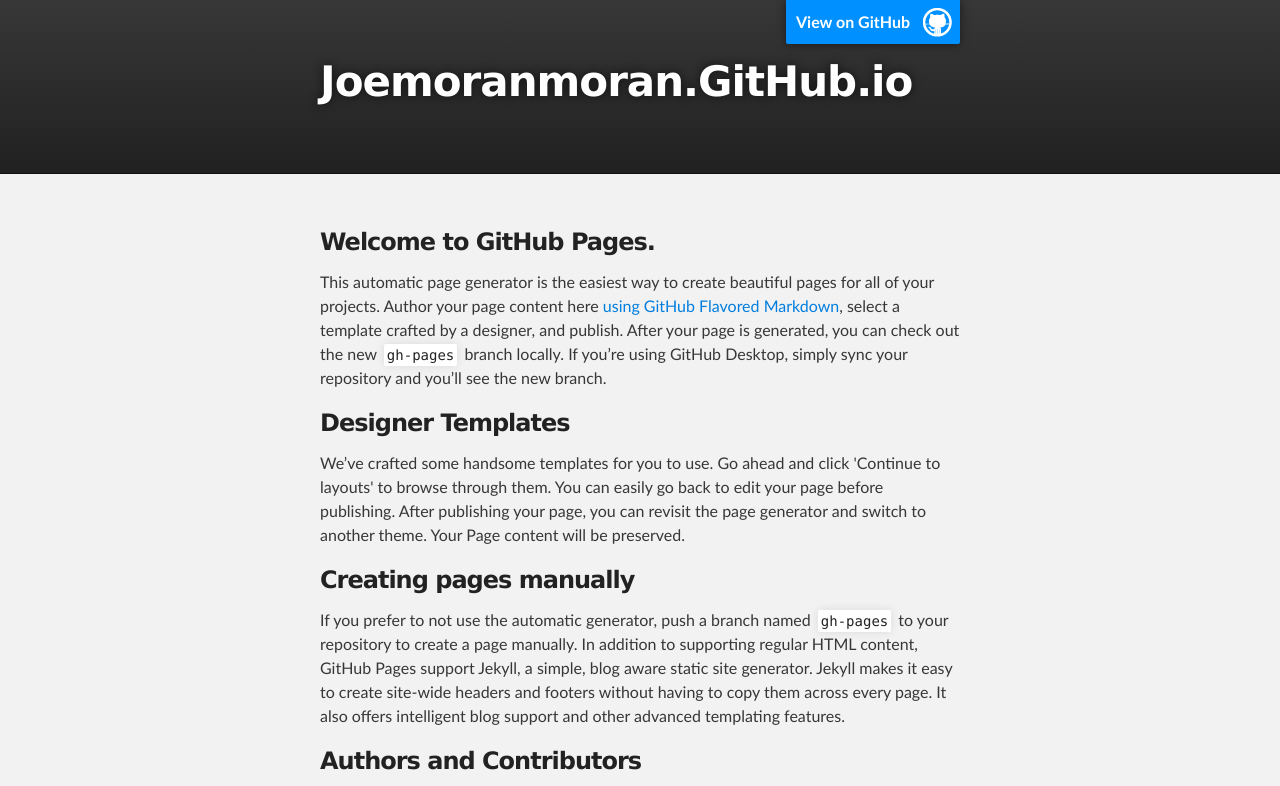
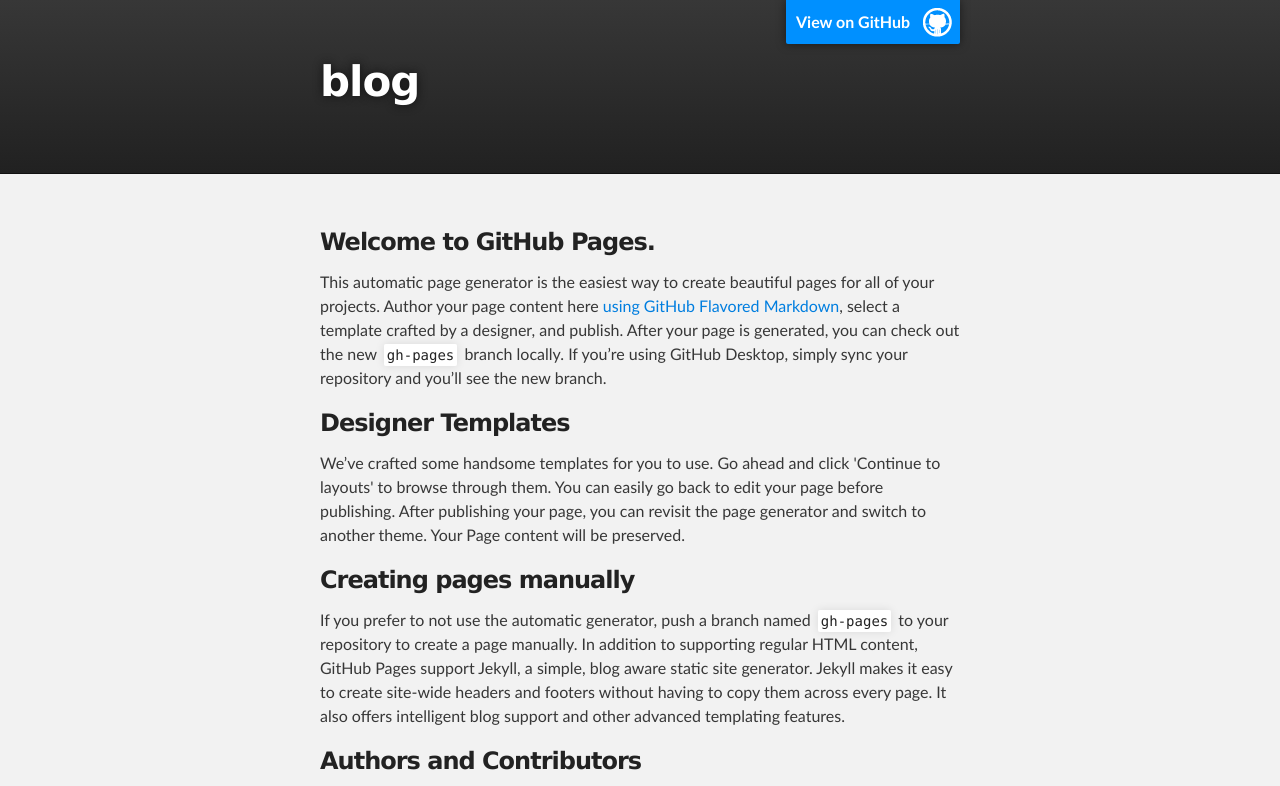
Before and after one commit to JoeMoranMoran/JoeMoranMoran.github.io, a plain HTML site: page index.html in a window 1280 px wide. Shown: the top 786 px of the page. Drawn offline with Linux system fonts and the light colour scheme.

Commit message:
Update index.html

```diff
--- a/index.html
+++ b/index.html
@@ -18,7 +18,7 @@
         <header class="inner">
           <a id="forkme_banner" href="https://github.com/JoeMoranMoran">View on GitHub</a>
 
-          <h1 id="project_title">Joemoranmoran.GitHub.io</h1>
+          <h1 id="project_title">blog</h1>
           <h2 id="project_tagline"></h2>
 
         </header>
```
